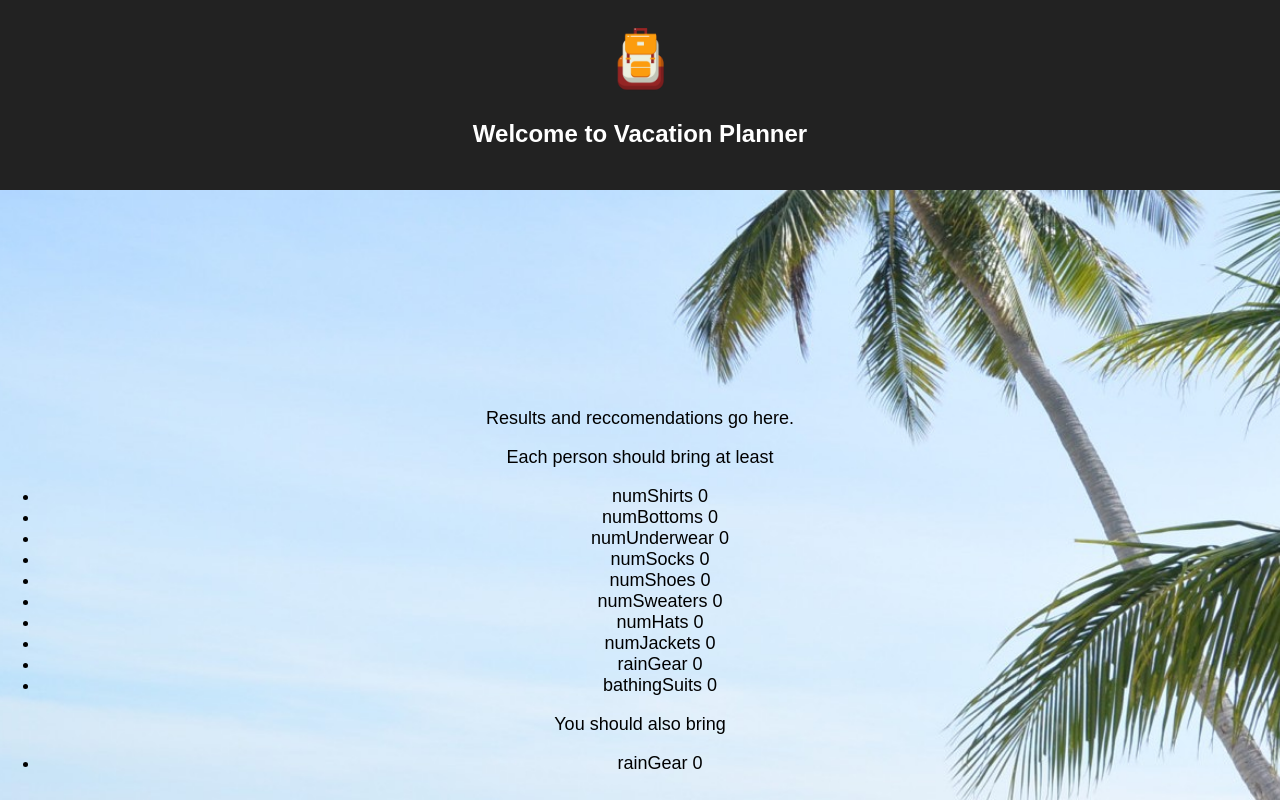
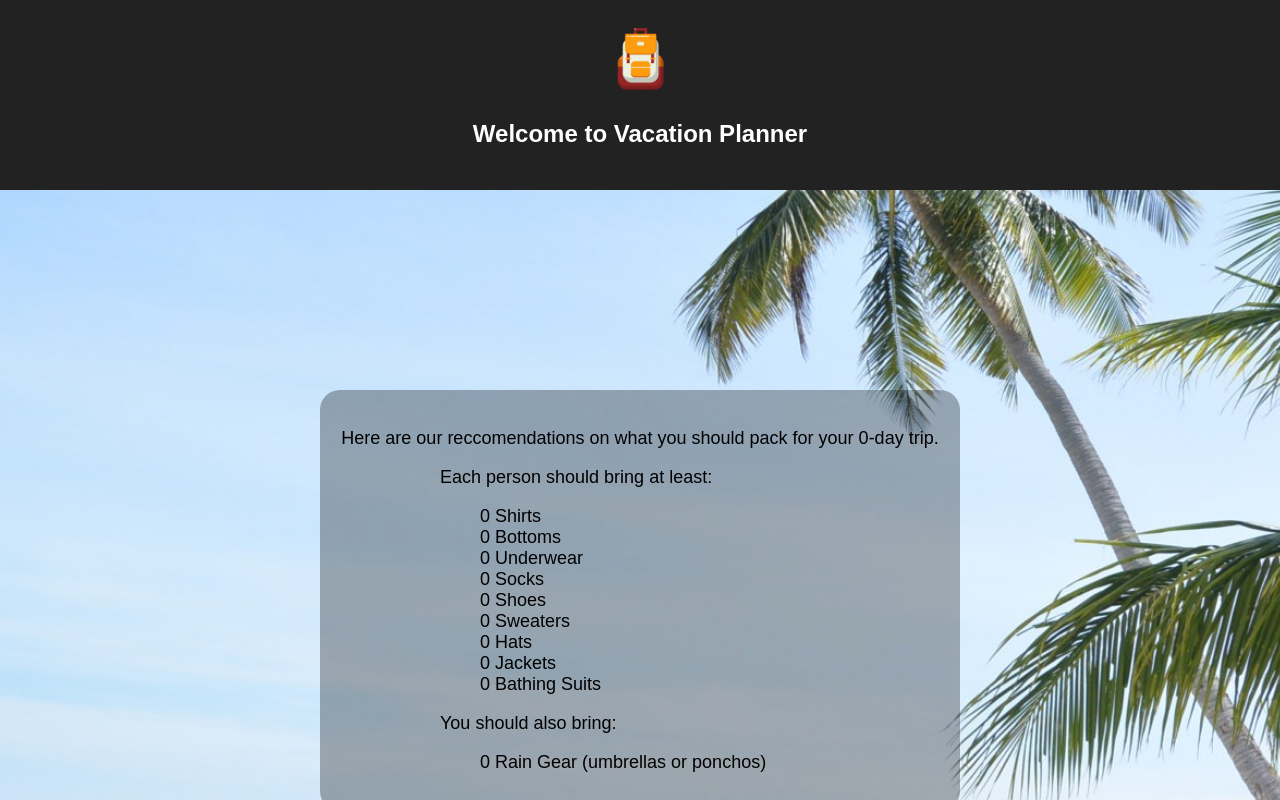
Before and after one commit to ThomasGiulianelli/Vacation-Planner, a React (Create React App) app: page / in a window 1280 px wide. Both pictures are taken after typing "2020-01-15", "2020-01-15" into the empty fields and a click on the input "Submit". Shown: the top 800 px of the page. Built offline with nearby package versions, Linux system fonts and the light colour scheme; the HTML template or start-up script is replaced by a standard one.

Commit message:
Refactored CalculateClothing() function and closed #7

```diff
--- a/src/InteractiveWindow.tsx
+++ b/src/InteractiveWindow.tsx
@@ -96,7 +96,6 @@ function View(props: ViewProps) {
   } else {
     return (
       <div className="Results">
-        <p>Results and reccomendations go here.</p>
         <ResultScreen numPeople={props.numPeople} departureDate={props.departureDate} returnDate={props.returnDate} />
       </div>
     );
--- /dev/null
+++ b/src/ResultScreen.css
@@ -0,0 +1,16 @@
+ul {
+  list-style-type: none;
+}
+
+.Centered-box {
+  margin: auto;
+  padding: 20px;
+  border-radius: 20px;
+  width: 600px;
+  background-color:rgba(0,0,0,.3);
+}
+
+.Inner-box {
+  text-align: left;
+  padding-left: 100px;
+}
--- a/src/ResultScreen.tsx
+++ b/src/ResultScreen.tsx
@@ -1,4 +1,5 @@
 import * as React from 'react';
+import "./ResultScreen.css";
 
 interface Props {
   numPeople: number;
@@ -13,27 +14,32 @@ class ResultScreen extends React.Component<Props,any> {
     }
 
     render() {
-      const clothingRecommendation = CalculateClothing(this.props.numPeople, this.props.departureDate, this.props.returnDate);
+      const numDays = CalculateVacationLength(this.props.departureDate, this.props.returnDate);
+      const clothingRecommendation = CalculateClothing(this.props.numPeople, numDays);
       const listItems = clothingRecommendation.map((recommendation) =>
-        <li key={recommendation.id}>{recommendation.id} {recommendation.amount}</li>
+        <li key={recommendation.id}>{recommendation.amount} {recommendation.id}</li>
       );
       let rainGear;
-      listItems.forEach((item) => {
-        if(item.key == "rainGear") {
+      listItems.forEach((item,index) => {
+        if(item.key == "Rain Gear (umbrellas or ponchos)") {
           rainGear = item;
+          listItems.splice(index,1);
         }
       });
 
       return(
-        <div>
-          <p>Each person should bring at least</p>
+        <div className="Centered-box">
+          <p>Here are our reccomendations on what you should pack for your {numDays}-day trip.</p>
+          <div className="Inner-box">
+            <p>Each person should bring at least:</p>
             <ul>
               {listItems}
             </ul>
-          <p>You should also bring</p>
+            <p>You should also bring:</p>
             <ul>
               {rainGear}
             </ul>
+          </div>
         </div>
       );
     }
@@ -42,42 +48,33 @@ class ResultScreen extends React.Component<Props,any> {
 
 export default ResultScreen;
 
-function CalculateClothing(numPeople: number, departureDate: string, returnDate: string) {
+function CalculateClothing(numPeople: number, numDays: number) {
   const fortnite = 14; //We will assume the user will be washing their clothes during vacations lasting more than 14 days.
 
   /* Clothes that will likely be utilized every day. */
   let dailyEssentials = [
-    {id: 'numShirts', amount: 0},
-    {id: 'numBottoms', amount: 0},
-    {id: 'numUnderwear', amount: 0},
-    {id: 'numSocks', amount: 0}
+    {id: 'Shirts', amount: 0},
+    {id: 'Bottoms', amount: 0},
+    {id: 'Underwear', amount: 0},
+    {id: 'Socks', amount: 0}
   ];
 
   /* Clothes that will likely be utilized at least once over the course of a week.
     These generally don't need to be washed. */
   let weeklyEssentials = [
-    {id: 'numShoes', amount: 0},
-    {id: 'numSweaters', amount: 0},
-    {id: 'numHats', amount: 0}
+    {id: 'Shoes', amount: 0},
+    {id: 'Sweaters', amount: 0},
+    {id: 'Hats', amount: 0},
+    {id: 'Jackets', amount: 0}
   ];
 
   let weatherSpecific = [
-    {id: 'numJackets', amount: 0},
-    {id: 'rainGear', amount: 0} // umbrellas or ponchos
+    {id: 'Rain Gear (umbrellas or ponchos)', amount: 0}
   ];
 
   let activitySpecific = [
-    {id: 'bathingSuits', amount: 0}
+    {id: 'Bathing Suits', amount: 0}
   ];
-
-  /* Calculate the length of the trip in days. */
-  const startDay = new Date(departureDate);
-  const endDay = new Date(returnDate);
-  const oneDayMS = 1000 * 60 * 60 * 24; //defines the length of a day in milliseconds
-  const startDayMS = startDay.getTime();
-  const endDayMS = endDay.getTime();
-  const differenceMS = Math.abs(endDayMS - startDayMS);
-  const numDays = Math.round(differenceMS / oneDayMS);
 
   if (numDays > 0 && numDays <= fortnite) {
     dailyEssentials.forEach((item) => {
@@ -104,3 +101,16 @@ function CalculateClothing(numPeople: number, departureDate: string, returnDate:
   const clothes = dailyEssentials.concat(weeklyEssentials, weatherSpecific, activitySpecific);
   return clothes;
 }
+
+function CalculateVacationLength(departureDate: string, returnDate: string) {
+  /* Calculate the length of the trip in days. */
+  const startDay = new Date(departureDate);
+  const endDay = new Date(returnDate);
+  const oneDayMS = 1000 * 60 * 60 * 24; //defines the length of a day in milliseconds
+  const startDayMS = startDay.getTime();
+  const endDayMS = endDay.getTime();
+  const differenceMS = Math.abs(endDayMS - startDayMS);
+  const numDays = Math.round(differenceMS / oneDayMS);
+
+  return numDays;
+}
```
Lines whose indentation alone changed are shown as unchanged.
